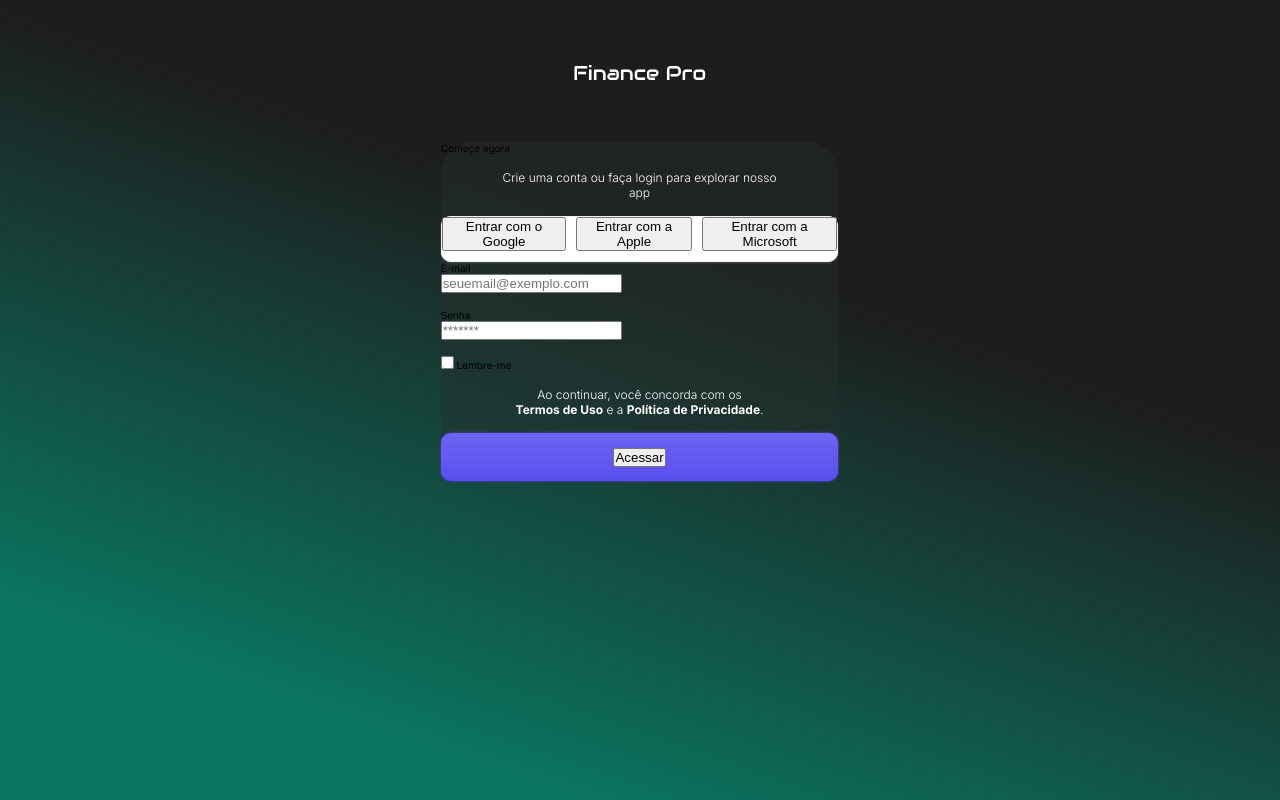
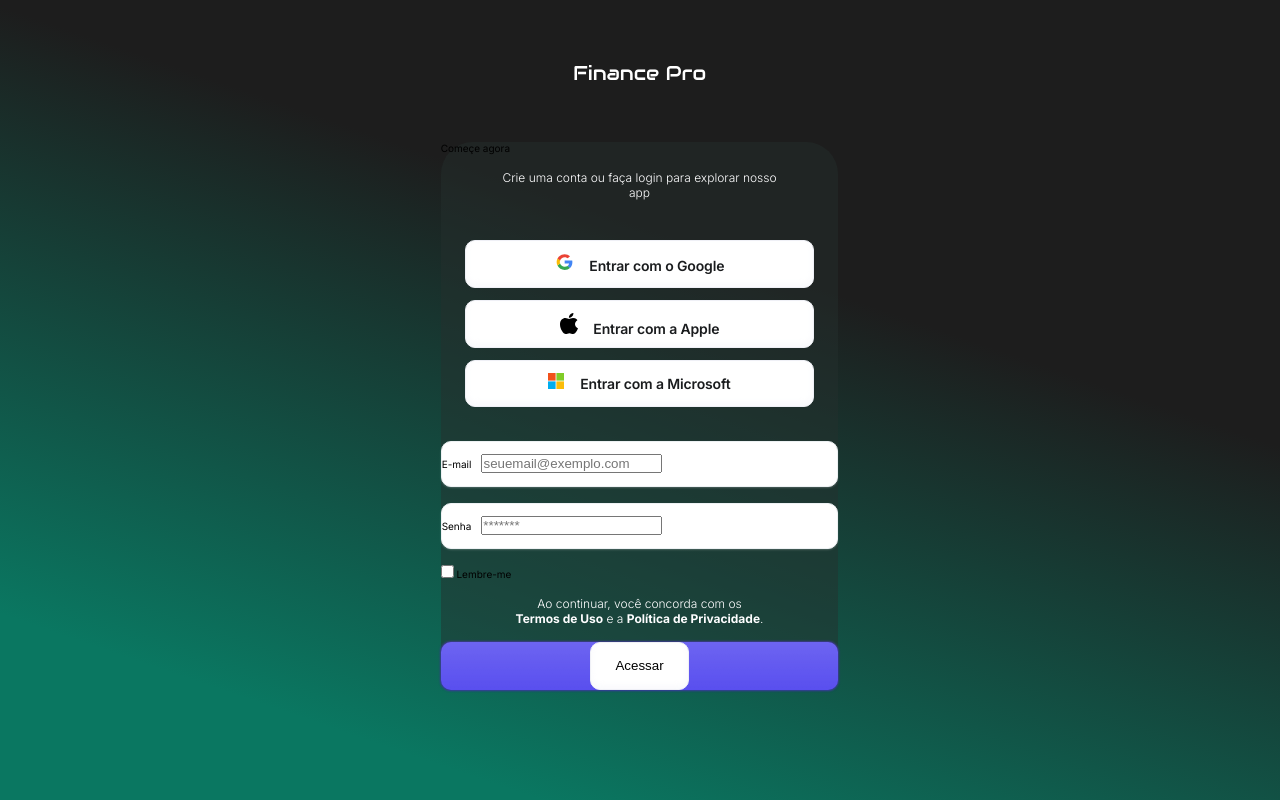
Before and after one commit to PabloPerdigao/FinancePro, a website: page pages/login.html in a window 1280 px wide. Drawn offline with Linux system fonts and the light colour scheme.

Commit message:
feat: update login page with social login buttons and styles
- Added new styles for social login buttons in login.css.
- Replaced existing social login fieldset with a new layout for Google, Apple, and Microsoft login options.
- Updated icon paths in HTML files to point to the new icons directory.
- Removed old SVG logo files and added new SVG icons for Google, Apple, Microsoft, and logos.

```diff
--- a/assets/css/login.css
+++ b/assets/css/login.css
@@ -60,8 +60,70 @@
     background: rgba(36, 47, 45, 0.47);
   }
 
+  .social {
+    border: none;
+    display: flex;
+    flex-direction: column;
+    align-items: center;
 
-  .social-login {
+    max-width: 35.5rem;
+    gap: 1.2rem;
+
+    margin: 2.4rem 2.4rem 3.4rem;
+
+
+  }
+
+  button  {
+    max-height: 4.8rem;
+    padding: 1.2rem 2.4rem;
+
+    justify-content: center;
+    align-self: stretch;
+
+    border-radius: 10px;
+    border: 1px solid #EFF0F6;
+    background: var(--Primary-0, #FFF);
+    box-shadow: 0px -3px 6px 0px rgba(244, 245, 250, 0.60) inset;
+
+  }
+
+  button a {
+    color: var(--Secondary-500, #1A1C1E);
+    text-align: center;
+
+    font-family: Inter;
+    font-size: 1.4rem;
+    font-style: normal;
+
+    font-weight: 600;
+    line-height: 140%; /* 19.6px */
+
+    letter-spacing: -0.14px;
+
+  }
+
+  button img {
+
+    margin-right: 1.2rem;
+  }
+
+  button .google {
+    width: 2rem;
+    height: 2rem;
+  }
+
+  button .apple{
+    width: 1.8rem;
+    height: 1.8rem;
+  }
+
+  button .microsoft {
+    width: 1.6rem;
+    height: 1.6rem;
+  }
+
+  .box-form-complete {
     display: flex;
 
     height: 46px;
--- a/pages/login.html
+++ b/pages/login.html
@@ -15,7 +15,7 @@
   <title>Comece agora</title>
 
    <!-- icon -->
-  <link rel="shortcut icon" href="../assets/images/fp-short-icon.svg" type="image/x-icon">
+  <link rel="shortcut icon" href="../assets/icons/fp-short-icon.svg" type="image/x-icon">
 </head>
 <body>
   <div class="title">
@@ -29,22 +29,25 @@
       <p>Crie uma conta ou faça login para explorar nosso app</p>
     </div>
 
-    <fieldset class="social-login">
+    <fieldset class="social">
 
       <button type="text" id="google">
-        Entrar com o Google
+        <img src="../assets/icons/google.svg" alt="Google Icon">
+        <a href="https://www.google.com/">Entrar com o Google</a>
       </button>
 
       <button type="text" id="apple">
-        Entrar com a Apple
+        <img src="../assets/icons/apple.svg" alt="Apple Icon">
+        <a href="https://www.apple.com/">Entrar com a Apple </a>
       </button>
 
       <button type="text" id="microsoft">
-        Entrar com a Microsoft
+        <img src="../assets/icons/microsoft.svg" alt="Microsoft Icon">
+        <a href="https://www.microsoft.com/">Entrar com a Microsoft</a>
       </button>
 
+    </fieldset>
 
-    </fieldset>
 
     <fieldset class="email">
       <div class="box-form-complete">
```
Also changed, not shown: index.html (+2 -2 lines), pages/criar-conta.html (+1 -1 lines), pages/nova-senha.html (+1 -1 lines), pages/pin-segurança.html (+1 -1 lines), assets/icons/apple.svg (added), assets/icons/fp-logo.svg (renamed from assets/images/fp-logo.svg), assets/icons/fp-short-icon.svg (renamed from assets/images/fp-short-icon.svg), assets/icons/google.svg (added), assets/icons/microsoft.svg (added).
